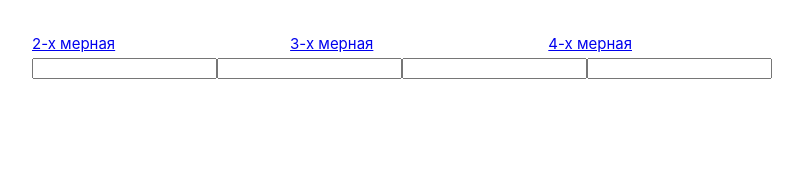
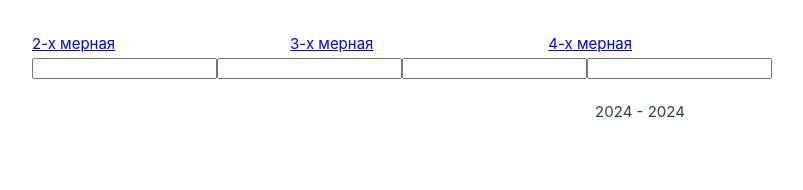
Before and after one commit to StasBeep/teacherProgramm, a Vue app: page / in a window 1280 px wide. Shown: the top 190 px of the page, without its empty margins (0-803 px from the left). Built offline with nearby package versions, Linux system fonts and the light colour scheme.

Commit message:
вёрстка footer

```diff
--- a/src/components/Footer.vue
+++ b/src/components/Footer.vue
@@ -1,11 +1,16 @@
 <template>
-
+    <footer class="footer">
+        2024 - {{ dateYear }}
+    </footer>
 </template>
 
 <script setup>
-
+const dateYear = new Date().getFullYear();
 </script>
 
-<style>
-
+<style lang="scss" scoped>
+.footer {
+    text-align: center;
+    margin-top: 20px;
+}
 </style>
--- a/src/views/HomeView.vue
+++ b/src/views/HomeView.vue
@@ -5,9 +5,11 @@
     <input type="number">
     <input type="number">
   </main>
+  <Footer />
 </template>
 
 <script setup>
+import Footer from "../components/Footer.vue"
 name: "HomeView";
 
 </script>
```
